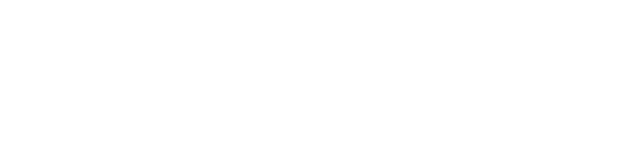
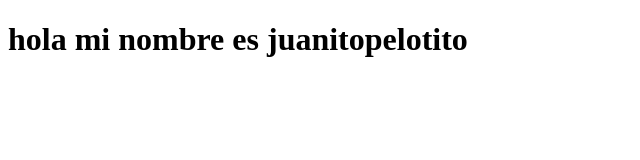
Before and after one commit to diegitoll9/remoto1marzo, a plain HTML site: page index.html in a window 1280 px wide. Shown: the whole page, without its empty margins (0-640 px from the left). Drawn offline with Linux system fonts and the light colour scheme.

Commit message:
pongo nombre

```diff
--- a/index.html
+++ b/index.html
@@ -4,8 +4,9 @@
     <meta charset="UTF-8">
     <meta name="viewport" content="width=device-width, initial-scale=1.0">
     <title>Document</title>
+
 </head>
 <body>
-
+    <h1>hola mi nombre es juanitopelotito</h1>
 </body>
 </html>
```
